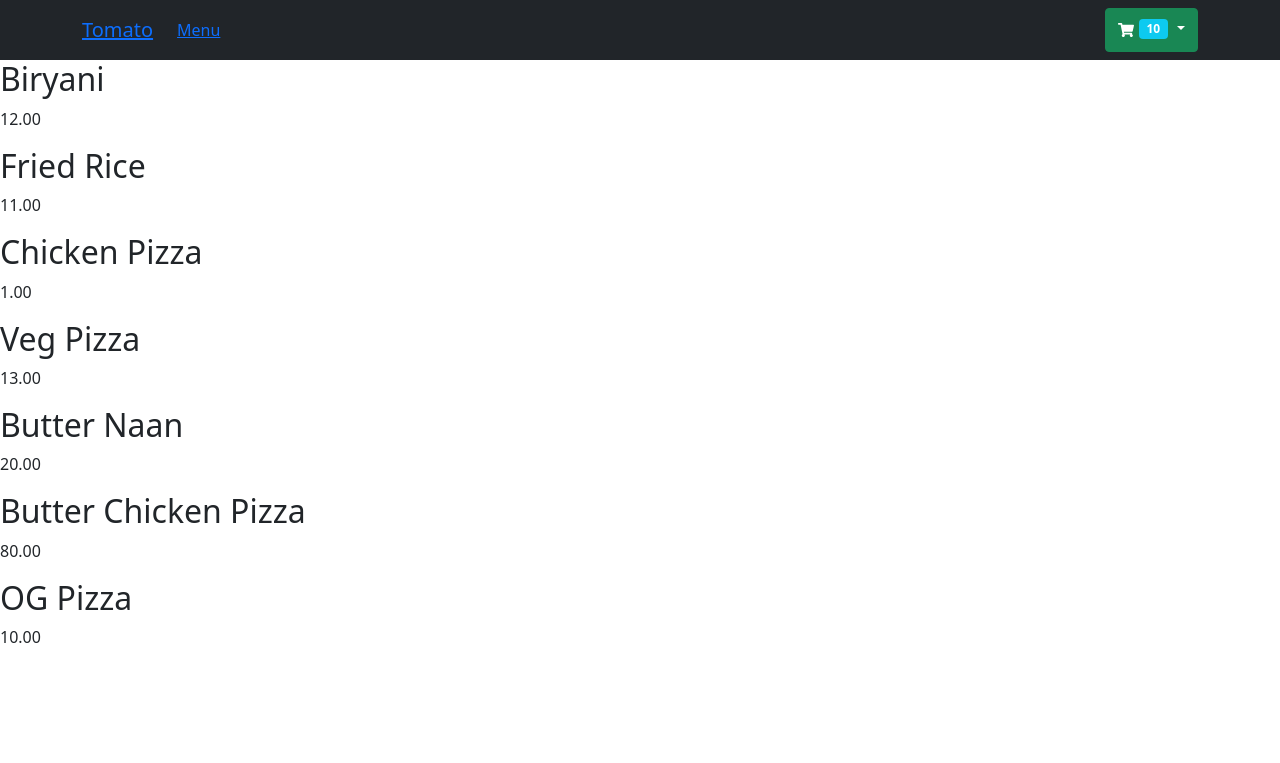
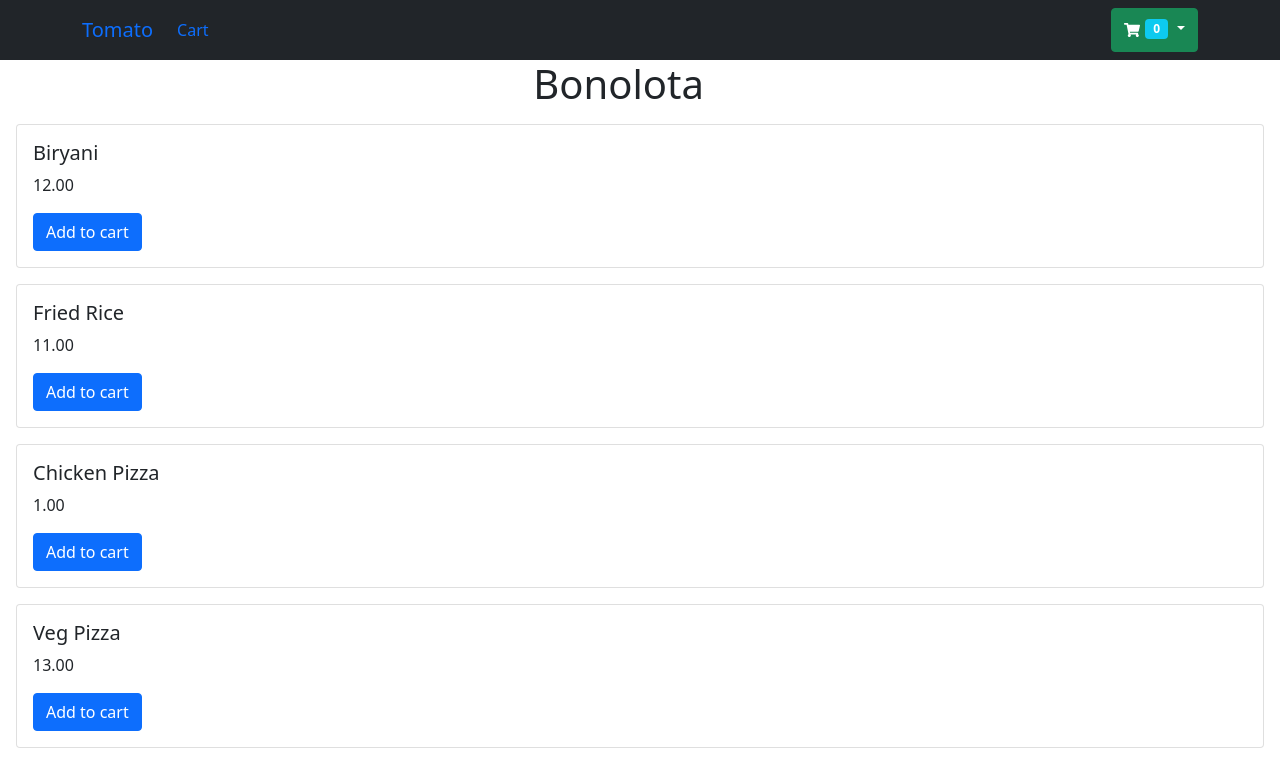
Before and after one commit to moinak878/tomato, a React (Create React App) app: page /1 in a window 1280 px wide. Shown: the top 763 px of the page. Built offline with nearby package versions, Linux system fonts and the light colour scheme; data requests are answered from the project's data file.

Commit message:
added cart

```diff
--- /dev/null
+++ b/src/Context.js
@@ -0,0 +1,15 @@
+import React, { useState } from 'react'
+import { createContext } from 'react'
+
+export const CartContext = createContext();
+
+const Context = ({ children }) => {
+    const [cart, setCart] = useState([]);
+    return (
+        <CartContext.Provider value={{cart,setCart}}>
+            {children}
+        </CartContext.Provider>
+    )
+}
+
+export default Context
--- a/src/components/Cart.js
+++ b/src/components/Cart.js
@@ -1,7 +1,23 @@
-import React from "react";
-
+import { React, useContext, useState, useEffect } from "react";
+import { CartContext } from "../Context";
 const Cart = () => {
-	return <div>Cart</div>;
+	const { cart } = useContext(CartContext);
+	const [total, setTotal] = useState(0);
+	console.log(cart);
+	useEffect(() => {
+		setTotal(cart.reduce((a, c) => a + Number(c.price), 0));
+	}, [cart]);
+	return (
+		<div>
+			Cart
+			<h1>Total Rs {total}</h1>
+			{cart.map((item) => (
+				<div>
+					{item.name} - {item.price}
+					</div>
+			))}
+		</div>
+	);
 };
 
 export default Cart;
--- a/src/components/Header.js
+++ b/src/components/Header.js
@@ -1,17 +1,24 @@
-import React from "react";
+import "./styles.css";
+import { React, useContext } from "react";
 import { Container, Navbar, Nav, Dropdown, Badge } from "react-bootstrap";
 import { FaShoppingCart } from "react-icons/fa";
 import { Link } from "react-router-dom";
+import { CartContext } from "../Context";
 const Header = () => {
+	const { cart } = useContext(CartContext);
 	return (
 		<Navbar bg="dark" variant="dark">
 			<Container>
 				<Nav>
 					<Navbar.Brand>
-						<Link to="/">Tomato</Link>
+						<Link className="text-decoration-none" to="/">
+							Tomato
+						</Link>
 					</Navbar.Brand>
 					<Nav.Link>
-						<Link to="/cart">Menu</Link>
+						<Link className="text-decoration-none" to="/cart">
+							Cart
+						</Link>
 					</Nav.Link>
 				</Nav>
 				<Nav>
@@ -19,11 +26,18 @@ const Header = () => {
 						<Dropdown.Toggle variant="success">
 							<FaShoppingCart color="white" />
 							<Badge style={{ margin: 5 }} bg="info">
-								{10}
+								{cart.length}
 							</Badge>
 						</Dropdown.Toggle>
 						<Dropdown.Menu style={{ minWidth: 370 }}>
-							<span style={{ padding: 10 }}>Cart is empty!</span>
+							{cart.map((item) => (
+								<div style={{ padding: 10 }}>
+									{item.name} - {item.price}
+								</div>
+							))}
+							{cart.length === 0 ? (
+								<span style={{ padding: 10 }}>Cart is empty!</span>
+							) : null}
 						</Dropdown.Menu>
 					</Dropdown>
 				</Nav>
--- a/src/components/Home.js
+++ b/src/components/Home.js
@@ -1,7 +1,5 @@
 import { useState, useEffect } from "react";
 import { Link } from "react-router-dom";
-import { Route } from "react-router";
-import Restaurant from "./Restaurant";
 
 const Home = () => {
 	const [restro, setRestro] = useState(null);
--- /dev/null
+++ b/src/components/Item.js
@@ -0,0 +1,39 @@
+import { React, useContext } from "react";
+import { Card, Button } from "react-bootstrap";
+import { CartContext } from "../Context";
+
+const Item = ({ menu }) => {
+	const { cart, setCart } = useContext(CartContext);
+	console.log("hi", cart);
+	return (
+		<div>
+			<Card className="d-flex m-3">
+				<Card.Body>
+					<Card.Title>{menu.name}</Card.Title>
+					<Card.Text>{menu.price}</Card.Text>
+                    {cart.includes(menu) && (
+                        <Button
+                            variant="primary bg-warning m-3"
+                            onClick={() => {
+                                setCart(cart.filter((item) => item.id !== menu.id));
+                            }}
+                        >
+                            Remove from cart
+                        </Button>
+                    )}
+					<Button
+						variant="primary"
+						onClick={() => {
+							setCart([...cart, menu]);
+						}}
+					>
+						Add to cart
+					</Button>
+
+				</Card.Body>
+			</Card>
+		</div>
+	);
+};
+
+export default Item;
--- a/src/components/Restaurant.js
+++ b/src/components/Restaurant.js
@@ -1,26 +1,29 @@
 import React from "react";
 import { useParams } from "react-router-dom";
 import { useState, useEffect } from "react";
+import Item from "./Item";
 
 const Restaurant = () => {
 	const { id } = useParams();
 	const [menu, setMenu] = useState(null);
+	const [restaurant, setRestaurant] = useState(null);
 	useEffect(() => {
 		getMenu(id);
 		async function getMenu() {
 			const response = await fetch("http://localhost:8000/api/" + id);
 			const data = await response.json();
 			setMenu(data.menu);
+			setRestaurant(data.name);
 		}
 	}, [id]);
 	return (
 		<div>
 			{menu && (
 				<div className="menus">
+					<h1 className="col-6 offset-5">{restaurant}</h1>
 					{menu.map((menu, index) => (
 						<div key={index}>
-							<h2>{menu.name}</h2>
-							<p>{menu.price}</p>
+							<Item menu={menu} />
 						</div>
 					))}
 				</div>
--- /dev/null
+++ b/src/components/styles.css
@@ -0,0 +1,4 @@
+a {
+	text-decoration: none;
+	text-underline-offset: 3px;
+}
--- a/src/index.js
+++ b/src/index.js
@@ -1,12 +1,13 @@
-import React from 'react';
-import ReactDOM from 'react-dom';
-import './index.css';
-import App from './App';
-import 'bootstrap/dist/css/bootstrap.min.css';
+import React from "react";
+import ReactDOM from "react-dom";
+import "./index.css";
+import App from "./App";
+import "bootstrap/dist/css/bootstrap.min.css";
+import Context from "./Context";
 
 ReactDOM.render(
-  <React.StrictMode>
-    <App />
-  </React.StrictMode>,
-  document.getElementById('root')
+	<Context>
+		<App />
+	</Context>,
+	document.getElementById("root")
 );
```
